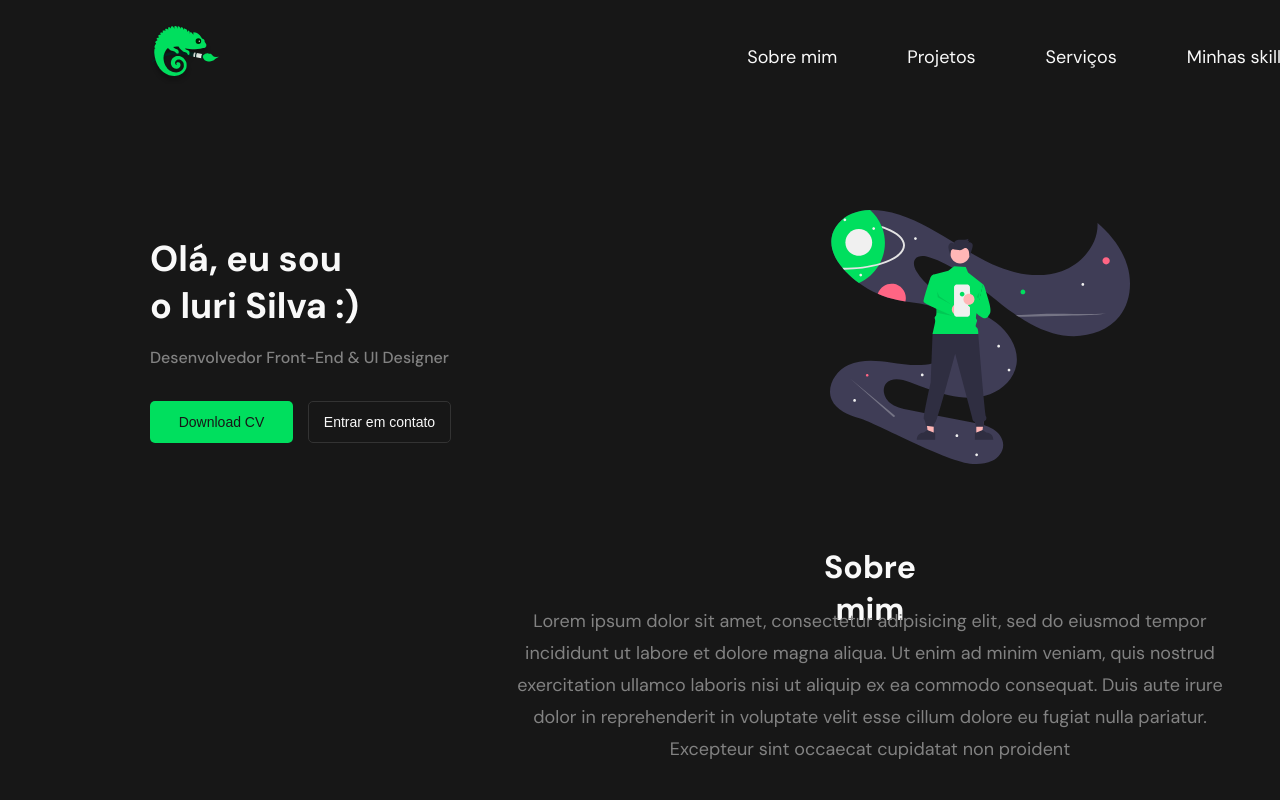
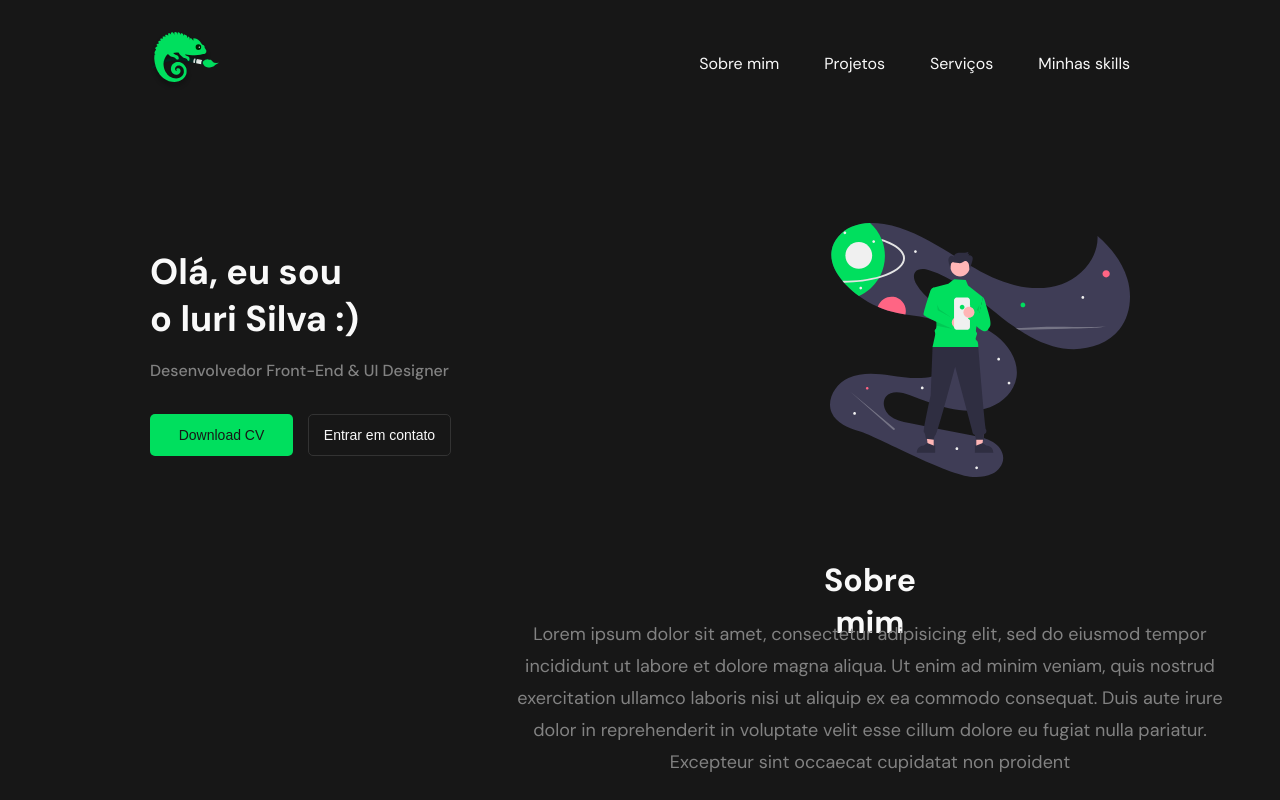
Before and after one commit to Chameleon-Code-Talent/frontend, a React (Vite) app: page /meu-portfolio in a window 1280 px wide. Shown: the top 800 px of the page. Built offline with nearby package versions, Linux system fonts and the light colour scheme.

Commit message:
style: Adjusted link spacing

```diff
--- a/src/components/HeaderPortfolio/headerPortfolio.module.css
+++ b/src/components/HeaderPortfolio/headerPortfolio.module.css
@@ -1,17 +1,14 @@
 .container {
-  width: 71.25rem;
-  height: 3.125rem;
-  margin-top: 2rem;
-  margin-left: 9.375rem;
   display: flex;
   align-items: center;
   justify-content: space-between;
+  margin: 2rem 9.375rem 0 9.375rem;
 }
 
 .links ul {
   display: flex;
   text-decoration: none;
-  gap: 4.375rem;
+  gap: 2.813rem;
   list-style: none;
 }
 
@@ -19,6 +16,6 @@ a {
   color: var(--white-100);
   text-decoration: none;
   cursor: pointer;
-  font-size: 1.125rem;
+  font-size: var(--default);
   font-weight: 400;
 }
--- a/src/components/HeaderPortfolio/index.jsx
+++ b/src/components/HeaderPortfolio/index.jsx
@@ -3,9 +3,11 @@ import logoCamaleao from "../../assets/logoCamaleao.svg";
 
 const HeaderPortfolio = () => {
   return (
-    <div className={styles.container}>
+    <nav className={styles.container}>
       <div className="logo">
-        <img src={logoCamaleao} alt="Logotipo da empresa camaleao" />
+        <a href="#link-portfolio">
+          <img src={logoCamaleao} alt="Logotipo da empresa camaleao" />
+        </a>
       </div>
 
       <div className={styles.links}>
@@ -24,7 +26,7 @@ const HeaderPortfolio = () => {
           </li>
         </ul>
       </div>
-    </div>
+    </nav>
   );
 };
 
```
